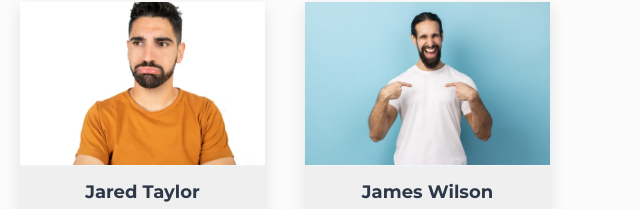
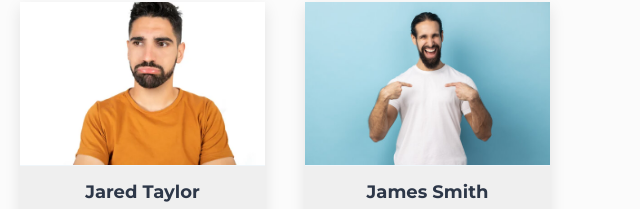
Before and after one commit to Sakib-Hossain23/Event, a plain HTML site: page index.html in a window 1280 px wide. Shown: the part 2467-2676 px from the top of the page, 640-1280 px from the left. Drawn offline with Linux system fonts and the light colour scheme.

Commit message:
Update index.html

```diff
--- a/index.html
+++ b/index.html
@@ -272,7 +272,7 @@
 					<div class="card rounded-0">
 						<a href="#modal-speaker-4" data-bs-toggle="modal" data-bs-target="#modal-speaker-4"><img src="assets/images/speakers/pic 4.jpg" class="card-img-top rounded-0" alt=""></a>
 						<div style="border:none" class="card-body">
-							<h5 class="card-title mb-2">James Wilson</h5>
+							<h5 class="card-title mb-2">James Smith</h5>
 							<div class="card-text mb-3">
 								<div class="meta">App Developer</div>
 								<div class="meta">CEO, X Company</div>
@@ -446,7 +446,7 @@
 					<div class="time">10:00 - 11:00 am</div>
 					<div class="speaker-profile">
 						<img src="assets/images/speakers/pic 4.jpg" alt="James Wilson" class="profile-image">
-						<a href="#modal-speaker-4" data-bs-toggle="modal" data-bs-target="#modal-speaker-4">James Wilson</a>
+						<a href="#modal-speaker-4" data-bs-toggle="modal" data-bs-target="#modal-speaker-4">James Smith</a>
 					</div>
 					<h3>Talking about App Development</h3>
 					<p class="location">Conference Room A</p>
@@ -812,7 +812,7 @@
                             <img class="profile-image mb-3 mb-md-0 me-md-4 rounded-circle mx-auto" src="assets/images/speakers/pic 4.jpg" alt="" />
                         </div>
                         <div class="col text-center text-md-start mx-auto">
-                            <h2 class="name mb-2">James Wilson</h2>
+                            <h2 class="name mb-2">James Smith</h2>
                             <div class="meta">App Developer</div>
                             <div class="meta mb-2">CEO, X Company</div>
                             <ul class="social-list list-inline mb-0">
```
